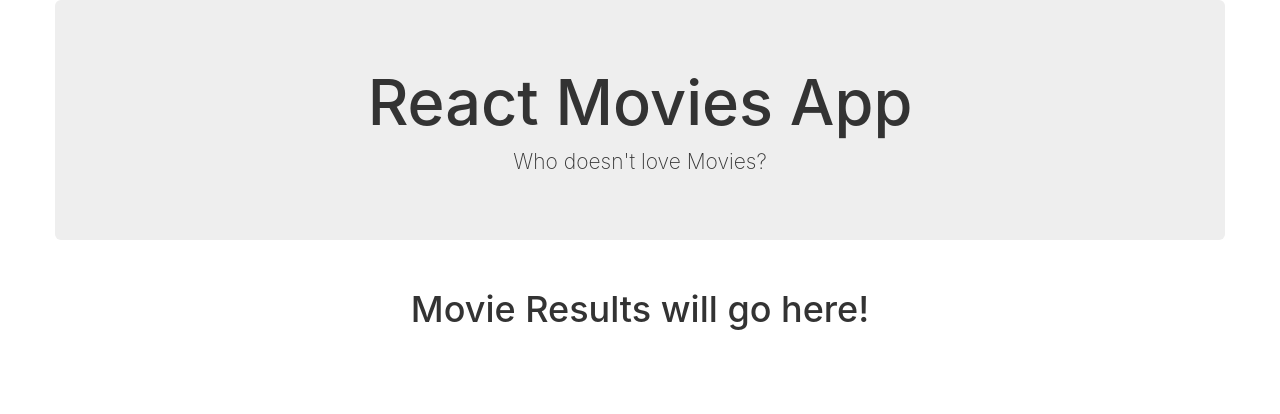
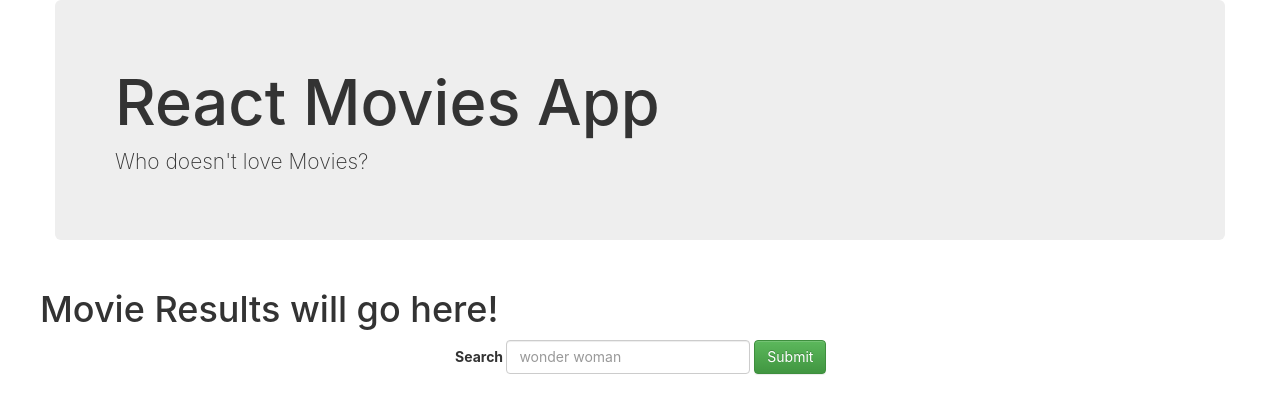
Before and after one commit to aindriu80/reactmoviesapp, a React (Create React App) app: page / in a window 1280 px wide. Shown: the top 414 px of the page. Built offline with nearby package versions, Linux system fonts and the light colour scheme.

Commit message:
Adding the search component

```diff
--- a/src/components/App.js
+++ b/src/components/App.js
@@ -1,17 +1,19 @@
 import React, { Component } from "react";
+import MovieResults from "./movieResults";
+import Search from "./Search";
 
-import MovieResults from "./movieResults";
 class App extends Component {
   render() {
     return (
       <div className="container">
-        <div className="row text-center">
+        <div className="row">
           <div className="jumbotron">
             <h1 className="display-4">React Movies App</h1>
             <p>Who doesn't love Movies?</p>
           </div>
-          <div className="row">
+          <div className="row text-left">
             <MovieResults />
+            <Search />
           </div>
         </div>
       </div>
--- /dev/null
+++ b/src/components/Search.js
@@ -0,0 +1,43 @@
+import React, { Component } from "react";
+import {
+  Form,
+  FormControl,
+  FormGroup,
+  ControlLabel,
+  Button
+} from "react-bootstrap";
+
+class Search extends Component {
+  constructor(props) {
+    super(props);
+
+    this.state = {
+      query: ""
+    };
+  }
+  search() {
+    console.log("Search button clicked", this.state.query);
+  }
+  render() {
+    return (
+      <div>
+        <Form inline className="col-md-6 col-md-offset-4">
+          <FormGroup>
+            <ControlLabel>Search&nbsp;</ControlLabel>
+            <FormControl
+              type="text"
+              placeholder="wonder woman"
+              onChange={event => this.setState({ query: event.target.value })}
+            />
+            &nbsp;
+            <Button bsStyle="success" onClick={() => this.search()}>
+              Submit
+            </Button>
+          </FormGroup>
+        </Form>
+      </div>
+    );
+  }
+}
+
+export default Search;
```
